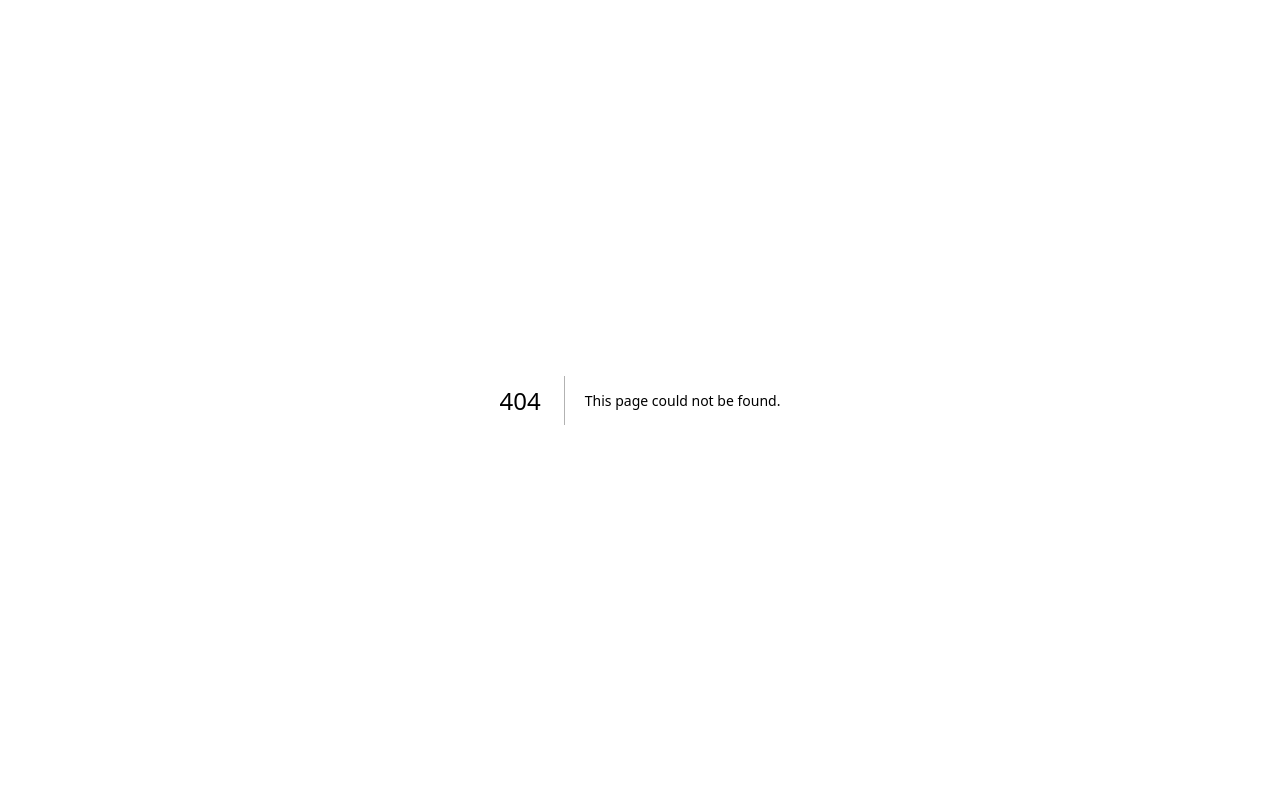
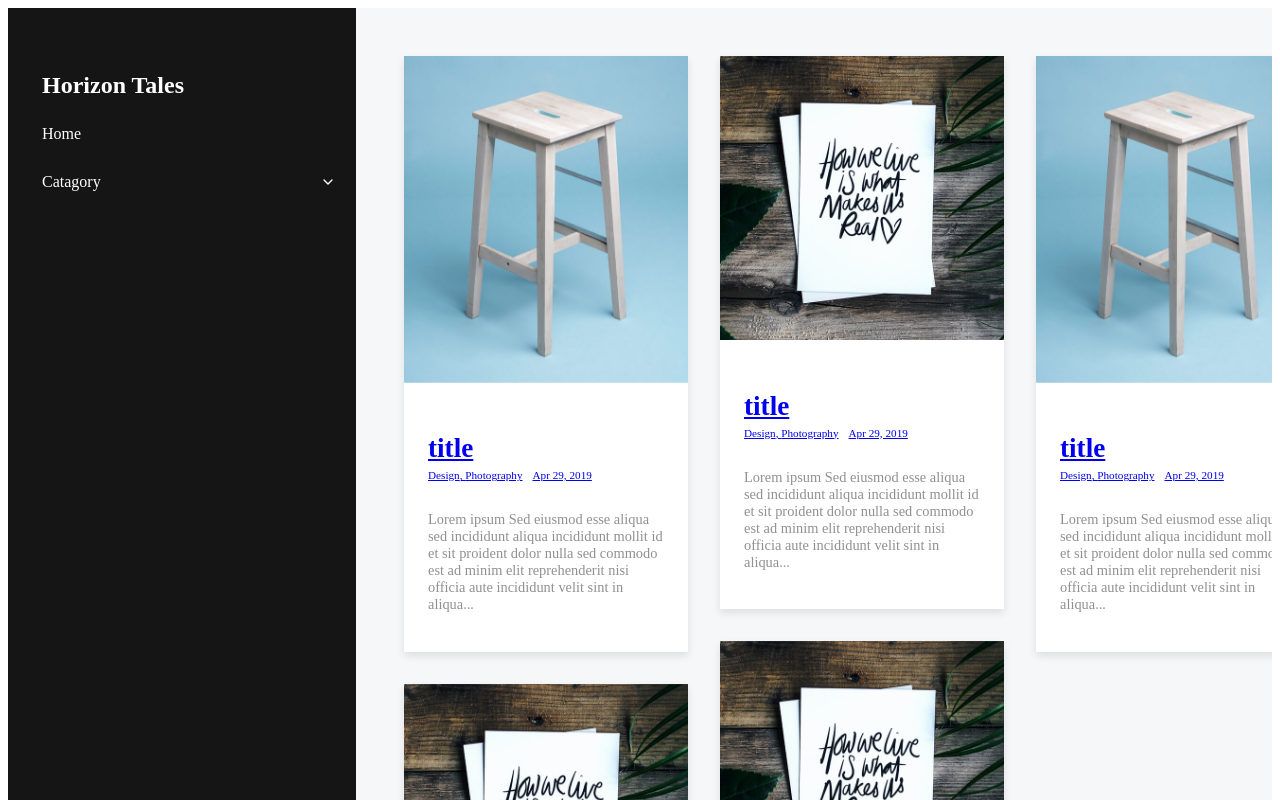
Before and after one commit to ZayarTun71/Horizon-Tales, a Next.js app: page /Index in a window 1280 px wide. Before the commit this address had no page. Shown: the top 800 px of the page. Built offline with nearby package versions, Linux system fonts and the light colour scheme.

Commit message:
add massony and routers

```diff
--- a/src/app/page.tsx
+++ b/src/app/page.tsx
@@ -1,29 +1,8 @@
-"use client"
-
-import Sidebar from "@/components/Sidebar";
-import Wrapper from "@/components/Wrapper";
-import Content from "@/pages/Content";
+import Index from "@/pages/Index";
 
 export default function Home() {
 
-  const menuItems = [
-    { label: "Home", href: "/" },
-    {
-      label: "Catagory", href: "/",
-      children: [
-        { label: "Myanmar", href: "/myanmar" },
-        { label: "Japan", href: "/japan" },
-      ]
-    },
-  ];
-
-
   return (
-    <Wrapper>
-      <>
-        <Sidebar menuItems={menuItems} />
-        <Content/>
-      </>
-    </Wrapper>
+    <Index/>
   );
 }
--- a/src/components/Sidebar.tsx
+++ b/src/components/Sidebar.tsx
@@ -1,29 +1,27 @@
 import { useState } from "react";
 import { Menu, X, ChevronDown, ChevronUp } from "lucide-react";
+import styles from "@/scss/Sidebar.module.scss";
+import { MenuItem, SidebarProps } from "@/interfaces/Interface";
 import Link from "next/link";
-import styles from "@/scss/Sidebar.module.scss";
-import { MenuItem } from "@/interfaces/Interface";
 
-const Sidebar = ({ menuItems }: { menuItems: MenuItem[] }) => {
+const Sidebar = ({ menuItems, onPageChange }: SidebarProps) => {
 
     const [isOpen, setIsOpen] = useState(true);
-    const [openDropdown, setOpenDropdown] = useState(null);
+    const [openDropdown, setOpenDropdown] = useState<number | null>(null);
 
     return (
         <div className={`${styles.sidebar} ${isOpen ? styles.open : styles.collapsed}`}>
-            {/* <button onClick={() => setIsOpen(!isOpen)} className={styles.toggleButton}>
-                {isOpen ? <X size={24} /> : <Menu size={24} />}
-            </button> */}
+            <h1 className={styles.navLogo}>Horizon Tales</h1>
             <ul className={styles.navList}>
                 {menuItems.map((item: MenuItem, index: any) => (
                     <li key={index} className={styles.navItem}>
-                        <Link href={item.href} className={styles.navLink}>
+                        <Link href="#" role="button" className={styles.navLink} onClick={() => onPageChange(item.href)}>
                             {isOpen && <span>{item.label}</span>}
                             {item.children && isOpen && (
                                 <button
                                     className={styles.dropdownToggle}
                                     onClick={(e) => {
-                                        e.preventDefault();
+                                        e.stopPropagation();
                                         setOpenDropdown(openDropdown === index ? null : index);
                                     }}
                                 >
@@ -35,7 +33,7 @@ const Sidebar = ({ menuItems }: { menuItems: MenuItem[] }) => {
                             <ul className={styles.subMenu}>
                                 {item.children.map((child: MenuItem, childIndex: number) => (
                                     <li key={childIndex} className={styles.subMenuItem}>
-                                        <Link href={child.href} className={styles.subMenuLink}>
+                                        <Link href="#" role="button" className={styles.subMenuLink} onClick={() => onPageChange(child.href)} >
                                             {child.label}
                                         </Link>
                                     </li>
--- /dev/null
+++ b/src/data/MenuItems.tsx
@@ -0,0 +1,11 @@
+
+export const menuItems = [
+    { label: "Home", href: "home" },
+    {
+      label: "Catagory", href: "home",
+      children: [
+        { label: "Myanmar", href: "myanmar" },
+        { label: "Japan", href: "japan" },
+      ]
+    },
+  ];
--- a/src/interfaces/Interface.ts
+++ b/src/interfaces/Interface.ts
@@ -3,3 +3,8 @@ export interface MenuItem {
     href: string;
     children?: MenuItem[];
 }
+
+export interface SidebarProps {
+    menuItems: MenuItem[];
+    onPageChange: (href: string) => void;
+  }
--- /dev/null
+++ b/src/pages/Index.tsx
@@ -0,0 +1,47 @@
+"use client"
+
+import Sidebar from "@/components/Sidebar";
+import Wrapper from "@/components/Wrapper";
+import { menuItems } from "@/data/MenuItems";
+import Content from "@/pages/Content";
+import { useEffect, useState } from "react";
+import styles from "@/scss/Index.module.scss";
+import { usePathname, useSearchParams, useRouter } from "next/navigation";
+
+export default function Index() {
+  const router = useRouter();
+  const searchParams = useSearchParams();
+  const [activePage, setActivePage] = useState("home");
+
+  useEffect(() => {
+    const page = searchParams?.get("page");
+    if (page) setActivePage(page);
+  }, [searchParams]);
+
+  const handlePageChange = (href: string) => {
+    setActivePage(href);
+    router.push(`/?page=${href}`, { scroll: false });
+  };
+
+  const renderContent = () => {
+    switch (activePage) {
+      case "home":
+        return <Content />;
+      case "myanmar":
+        return "hello";
+      default:
+        return <Content />;
+    }
+  };
+
+  return (
+    <Wrapper>
+      <>
+        <div className={styles.layout}>
+          <Sidebar menuItems={menuItems} onPageChange={handlePageChange} />
+          <div className={styles.s_page}>{renderContent()}</div>
+        </div>
+      </>
+    </Wrapper>
+  );
+}
--- a/src/scss/Card.module.scss
+++ b/src/scss/Card.module.scss
@@ -1,9 +1,10 @@
 .s_card {
   background: #fff;
-  height: fit-content;
-  width: calc(90% / 3);
+  display: inline-block;
+  width: 100%;
+  margin-bottom: 2rem;
+  box-shadow: 0 4px 8px rgba(0, 0, 0, 0.1);
 
-  // box-shadow: 0 4px 8px rgba(0, 0, 0, 0.1);
   .image_wrapper {
     position: relative;
     display: inline-block;
@@ -34,7 +35,7 @@
       font-size: 18px;
       font-weight: bold;
       opacity: 0;
-      transition: opacity 0.5s  ease-in-out;
+      transition: opacity 0.5s ease-in-out;
     }
 
     &:hover .overlay {
--- a/src/scss/Content.module.scss
+++ b/src/scss/Content.module.scss
@@ -5,27 +5,7 @@
     padding: 3rem;
 
     .content_inner {
-        position: relative;
-        width: 100%;
-        height: 100%;
-        display: flex;
-        flex-wrap: wrap;
-        // grid-template-columns: repeat(3, 1fr);
-        gap: 3rem;
+        column-count: 3;  /* Default: 1 column for mobile */
+        column-gap: 2rem;
     }
 }
-
-/* Media Queries */
-@media (max-width: 800px) {
-    .content_inner {
-        grid-template-columns: repeat(2, 1fr);
-        /* 2 cards per row */
-    }
-}
-
-@media (max-width: 400px) {
-    .content_inner {
-        grid-template-columns: repeat(1, 1fr);
-        /* 1 card per row */
-    }
-}
--- /dev/null
+++ b/src/scss/Index.module.scss
@@ -0,0 +1,9 @@
+.layout {
+    display: flex;
+    min-height: 100vh;
+}
+
+.s_page {
+    flex: 1;
+    overflow-y: auto;
+}
--- a/src/scss/Sidebar.module.scss
+++ b/src/scss/Sidebar.module.scss
@@ -3,15 +3,16 @@
   background-color: #151515;
   color: white;
   transition: width 0.3s ease-in-out;
-    padding: 3rem;
+  padding: 3rem 1.5rem;
   overflow: hidden;
+  position: sticky;
+  top: 0;
+  width: 300px;
 
-    &.open {
-      width: 350px;
-    }
-
-    &.collapsed {
-      width: 80px;
+  .navLogo {
+    font-size: 1.5rem;
+    padding: 0px 10px;
+    font-weight: 600;
   }
 }
 
@@ -44,8 +45,10 @@
   color: white;
   border-radius: 5px;
   transition: background 0.5s;
+  width: 100%;
 
-    &:hover, &.active {
+  &:hover,
+  &.active {
     background: rgba(255, 255, 255, 0.2);
   }
 }
@@ -64,20 +67,25 @@
   list-style: none;
   padding-left: 20px;
   margin-top: 5px;
+  width: 100%;
 }
 
 .subMenuItem {
   margin: 5px 0;
+  width: 100%;
 }
 
 .subMenuLink {
   color: #ccc;
   text-decoration: none;
-    padding: 10px 10px;
+  padding: 10px;
   display: block;
   transition: color 0.3s, background 0.3s;
+  width: 100%;
+  text-align: start;
 
-    &:hover, &.active {
+  &:hover,
+  &.active {
     color: white;
     background: rgba(255, 255, 255, 0.1);
     border-radius: 5px;
```
Lines whose indentation alone changed are shown as unchanged.
